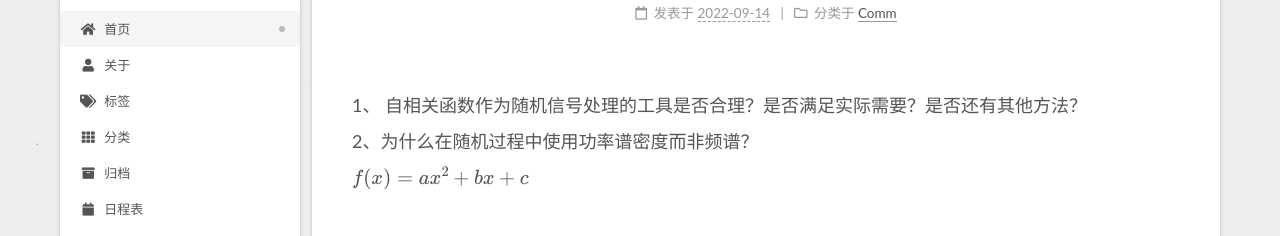
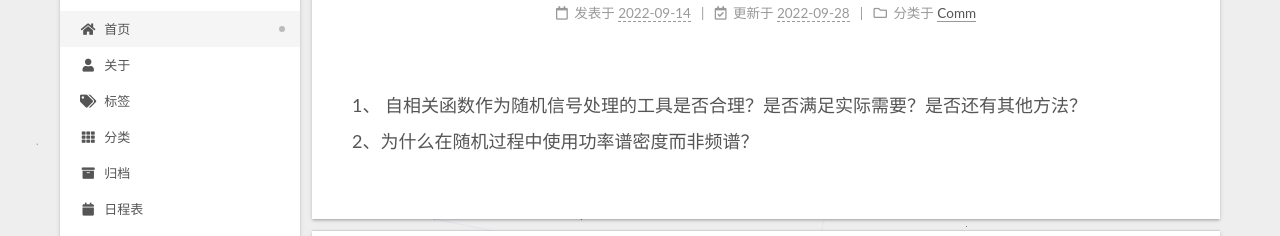
Before and after one commit to Nathan1874/Nathan1874.github.io, a plain HTML site: page index.html in a window 1280 px wide. Shown: the part 87-323 px from the top of the page. Drawn offline with nearby package versions, Linux system fonts and the light colour scheme; some packages are replaced by stand-ins of ours; a script that the page names is missing.

Commit message:
Site updated: 2022-09-28 20:34:22

```diff
--- a/index.html
+++ b/index.html
@@ -201,9 +201,15 @@
               </span>
               <span class="post-meta-item-text">发表于</span>
 
-
-              <time title="创建时间：2022-09-14 09:41:46 / 修改时间：15:03:33" itemprop="dateCreated datePublished" datetime="2022-09-14T09:41:46+08:00">2022-09-14</time>
+              <time title="创建时间：2022-09-14 09:41:46" itemprop="dateCreated datePublished" datetime="2022-09-14T09:41:46+08:00">2022-09-14</time>
             </span>
+              <span class="post-meta-item">
+                <span class="post-meta-item-icon">
+                  <i class="far fa-calendar-check"></i>
+                </span>
+                <span class="post-meta-item-text">更新于</span>
+                <time title="修改时间：2022-09-28 20:34:08" itemprop="dateModified" datetime="2022-09-28T20:34:08+08:00">2022-09-28</time>
+              </span>
             <span class="post-meta-item">
               <span class="post-meta-item-icon">
                 <i class="far fa-folder"></i>
@@ -225,7 +231,7 @@
     <div class="post-body" itemprop="articleBody">
 
 
-          <p>1、 自相关函数作为随机信号处理的工具是否合理？是否满足实际需要？是否还有其他方法？<br>2、为什么在随机过程中使用功率谱密度而非频谱？<br>$f(x)&#x3D;ax^2+bx+c$</p>
+          <p>1、 自相关函数作为随机信号处理的工具是否合理？是否满足实际需要？是否还有其他方法？<br>2、为什么在随机过程中使用功率谱密度而非频谱？</p>
 
 
     </div>
```
Also changed, not shown: 2022/09/14/Question-Comm/index.html (+12 -6 lines).
